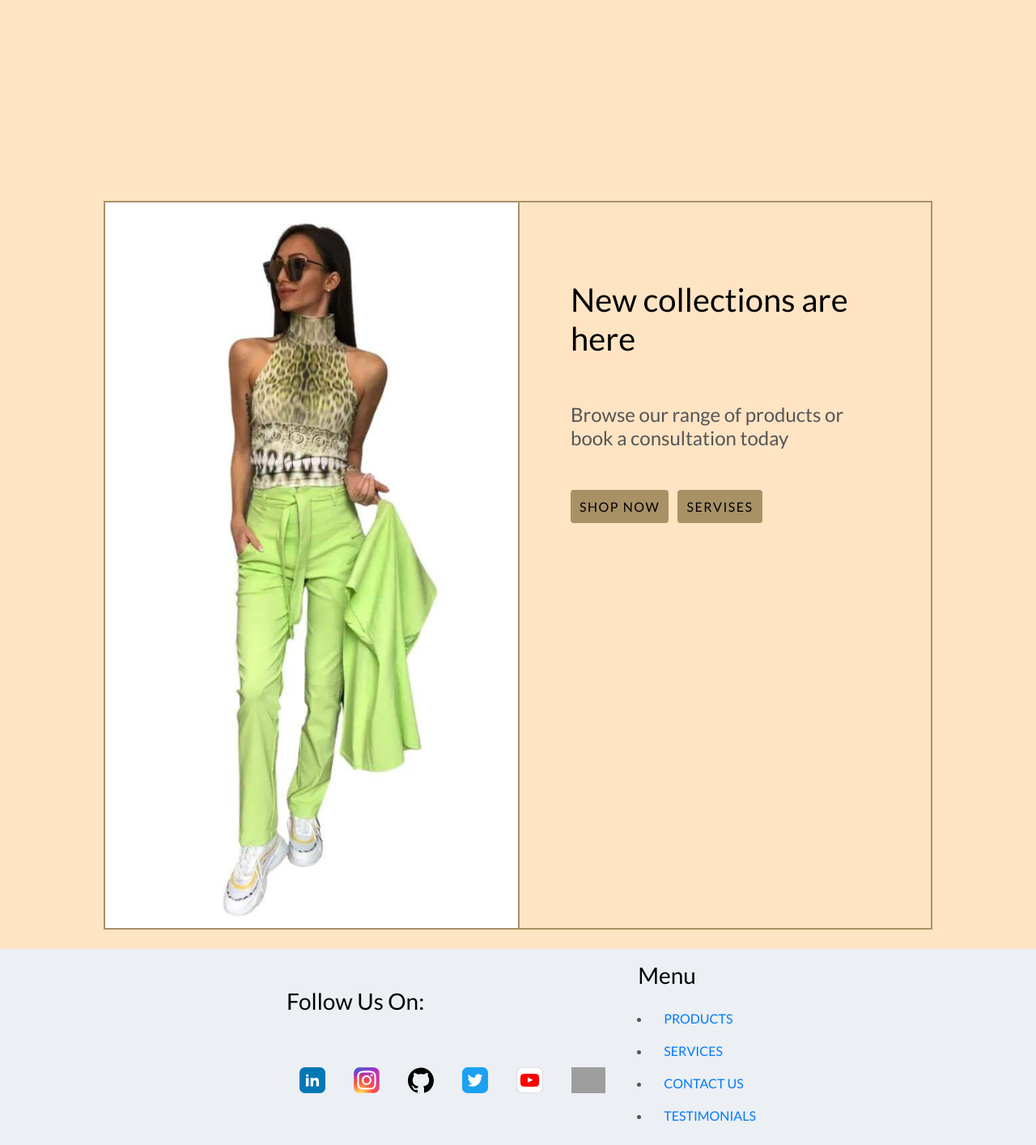
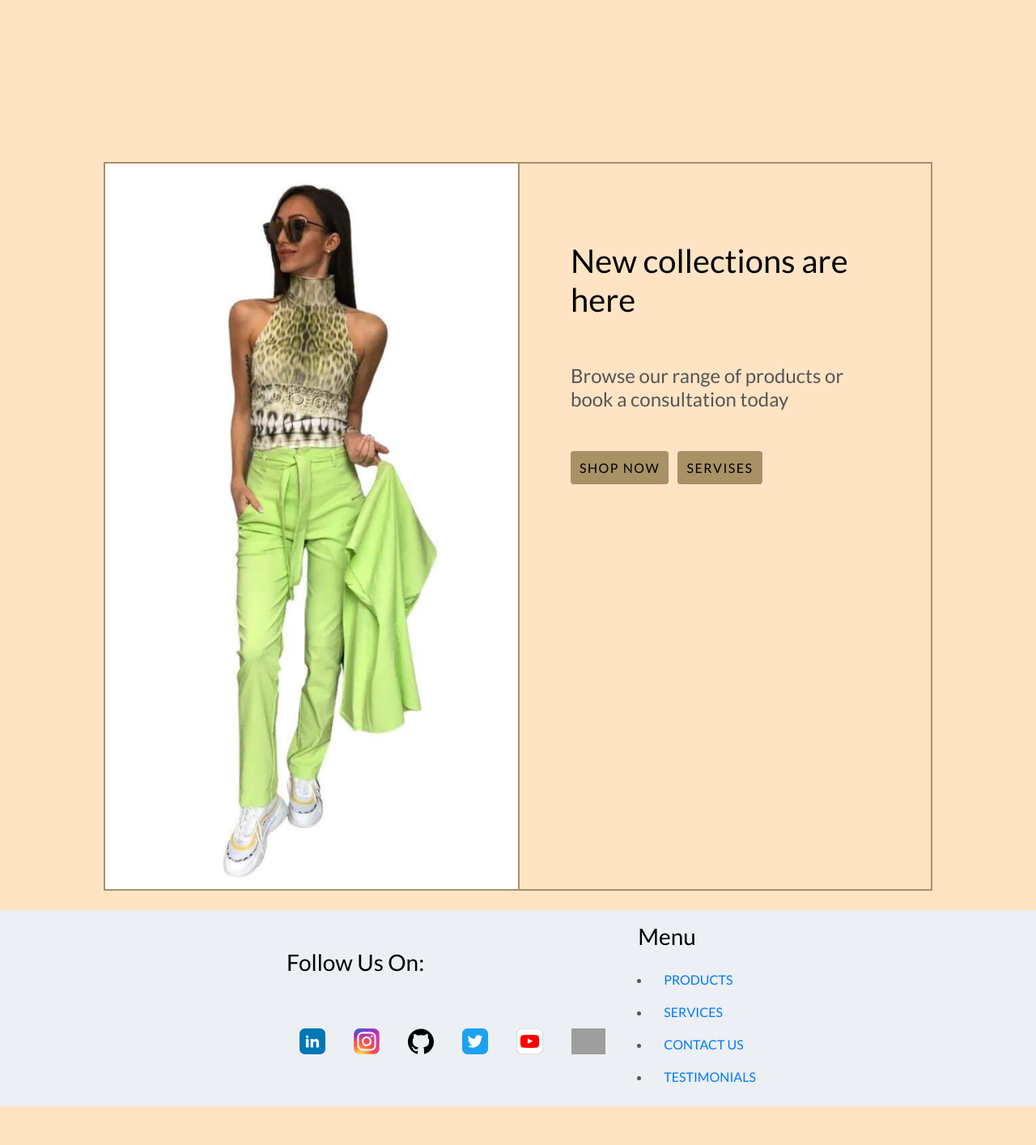
Before and after one commit to SnezhanaZdravkova/Boutique-Snow-White, a Django app: page / in a window 1280 px wide. Shown: the part 436-1850 px from the top of the page at 81% size. After the commit the page ends 1802 px from the top, so only its background shows below. Run offline with Django 3.2, Linux system fonts and the light colour scheme; some libraries are stand-ins or nearby versions; grey boxes are pictures that could not be loaded.

Commit message:
removed clasess mt-md-5 and px-5 from div row

```diff
--- a/home/templates/home/index.html
+++ b/home/templates/home/index.html
@@ -13,7 +13,7 @@
 
 {% block content %}
     <div class="container h-md-100 background-image mb-4" role="img" aria-label="A girl in green trousers and fancy top">
-        <div class="row mt-md-5 flex-md-row-reverse px-5 px-md-0">
+        <div class="row flex-md-row-reverse px-md-0">
             <div class="col-12 col-md-6 image-border text-container pt-3 pt-md-5">
                 <h1 class="text-black pt-md-5 pl-2 px-md-5">
                     New collections are here
```
